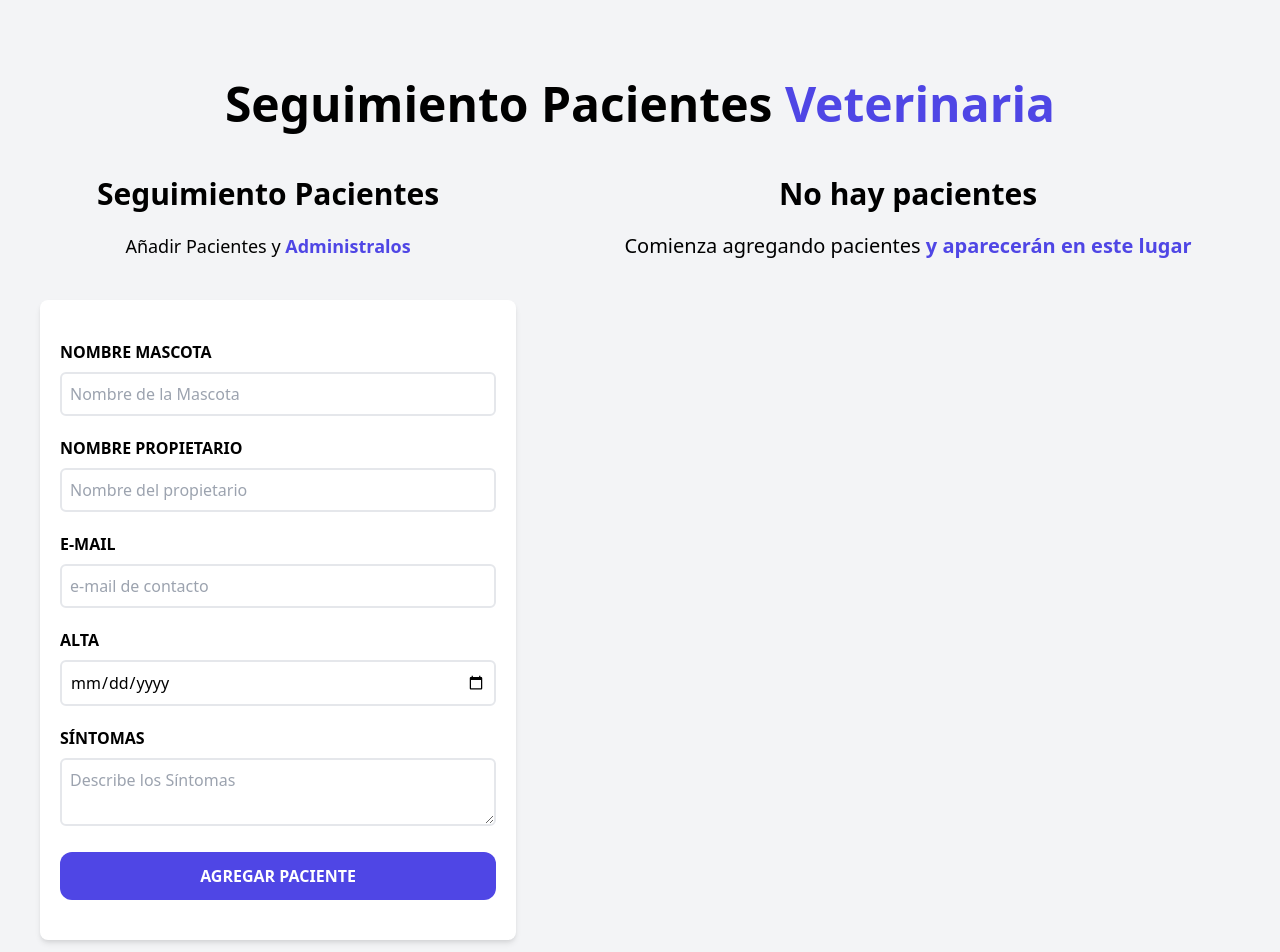
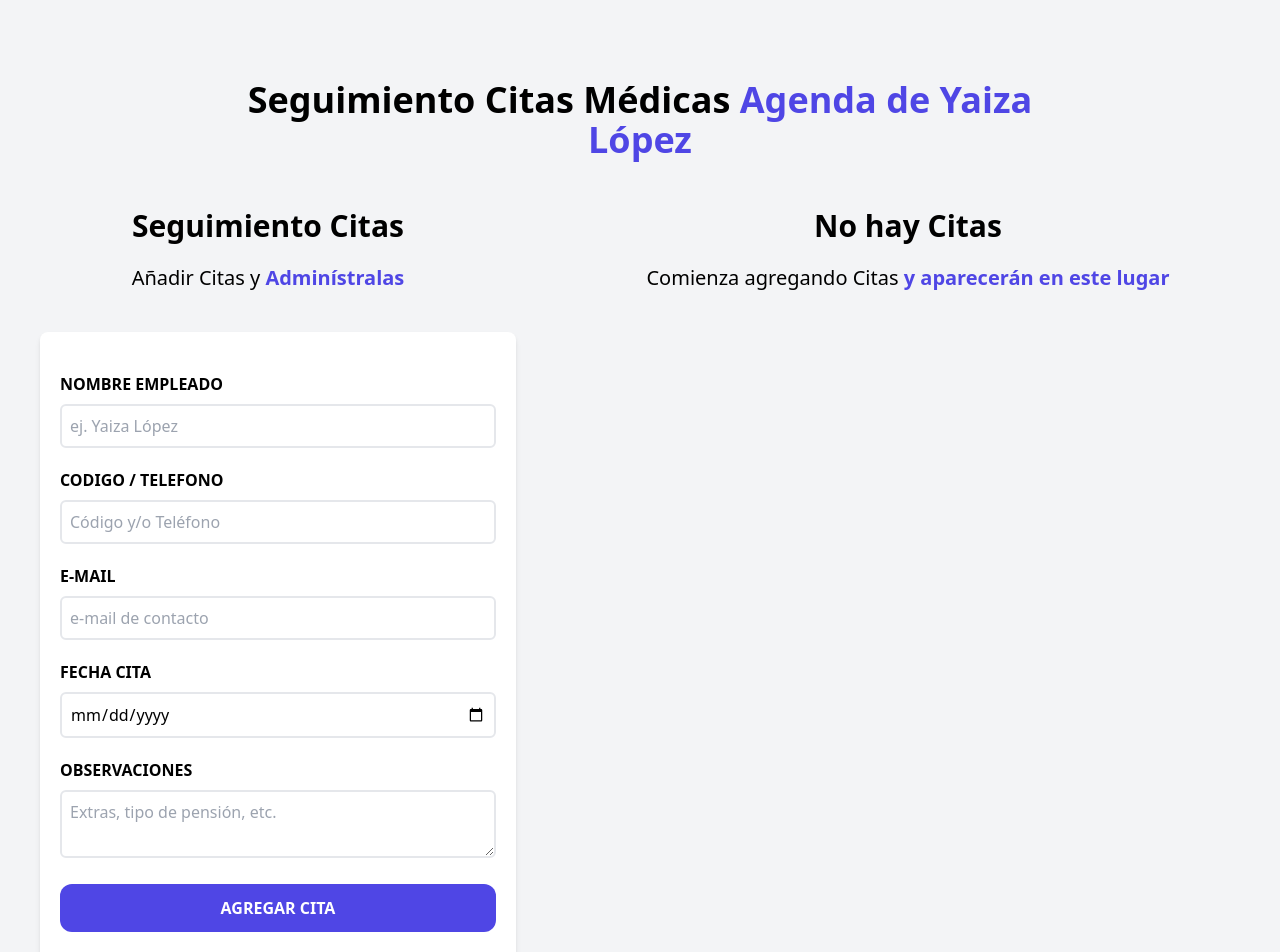
Before and after one commit to Ignapoleon/Citas_react, a React (Vite) app: page / in a window 1280 px wide. Shown: the top 952 px of the page. Built offline with nearby package versions, Linux system fonts and the light colour scheme.

Commit message:
Add files via upload

```diff
--- a/index.html
+++ b/index.html
@@ -4,7 +4,7 @@
     <meta charset="UTF-8" />
     <link rel="icon" type="image/svg+xml" href="/src/favicon.svg" />
     <meta name="viewport" content="width=device-width, initial-scale=1.0" />
-    <title>Clínica Veterinaria Tolosa</title>
+    <title>Citas De Bebechi</title>
   </head>
   <body class="bg-gray-100 h-screen">
     <div id="root"></div>
--- a/src/App.jsx
+++ b/src/App.jsx
@@ -1,6 +1,7 @@
 import { useState, useEffect } from 'react'
 import Formulario from "./components/Formulario"
 import Header from "./components/Header"
+import Footer from './components/Footer'
 import ListadoPacientes from "./components/ListadoPacientes"
 
 function App() {
@@ -43,6 +44,9 @@ function App() {
           />
       </div>
 
+<div className="container mx-auto">
+<Footer />
+</div>
     </div>
   )
 }
--- /dev/null
+++ b/src/components/Footer.jsx
@@ -0,0 +1,12 @@
+function Footer(){
+    return(
+
+            <h1 className="font-black text-1xl text-center mb-auto mx-auto">
+                Web para {""}
+                <span className="text-indigo-600">Yaiza Lopez</span>
+            </h1>
+
+    )
+}
+
+export default Footer;
--- a/src/components/Formulario.jsx
+++ b/src/components/Formulario.jsx
@@ -81,10 +81,10 @@ const Formulario = ({ pacientes, setPacientes, paciente, setPaciente}) => {
 
   return (
     <div className="md:w-1/2 lg:w-2/5 mx-5">
-      <h2 className="font-black text text-3xl text-center">Seguimiento Pacientes</h2>
+      <h2 className="font-black text text-3xl text-center">Seguimiento Citas</h2>
 
-      <p className="text-lg mt-5 text-center mb-10">Añadir Pacientes y {''}
-        <span className="text-indigo-600 font-bold">Administralos</span>
+      <p className="text-xl mt-5 mb-10 text-center">Añadir Citas y {''}
+        <span className="text-indigo-600 font-bold">Adminístralas</span>
       </p>
 
       <form
@@ -98,10 +98,10 @@ const Formulario = ({ pacientes, setPacientes, paciente, setPaciente}) => {
 
         {/* Bloque formaulario */}
         <div className="mb-5">
-          <label htmlFor="mascota" className="block text-grey-700 uppercase font-bold">Nombre Mascota</label>
+          <label htmlFor="mascota" className="block text-grey-700 uppercase font-bold">Nombre Empleado</label>
           <input id="mascota"
             type="text"
-            placeholder="Nombre de la Mascota"
+            placeholder="ej. Yaiza López"
             className="border-2 w-full p-2 mt-2 placeholder-gray-400 rounded-md"
             value={nombre}
             onChange={(e) => setNombre(e.target.value)} /> {/* eventlistener */}
@@ -109,10 +109,10 @@ const Formulario = ({ pacientes, setPacientes, paciente, setPaciente}) => {
         </div>
 
         <div className="mb-5">
-          <label htmlFor="propietario" className="block text-grey-700 uppercase font-bold">Nombre Propietario</label>
+          <label htmlFor="propietario" className="block text-grey-700 uppercase font-bold">Codigo / Telefono</label>
           <input id="propietario"
             type="text"
-            placeholder="Nombre del propietario"
+            placeholder="Código y/o Teléfono"
             className="border-2 w-full p-2 mt-2 placeholder-gray-400 rounded-md"
             value={propietario}
             onChange={(e) => setPropietario(e.target.value)} /> {/* eventlistener */}
@@ -131,7 +131,7 @@ const Formulario = ({ pacientes, setPacientes, paciente, setPaciente}) => {
         </div>
 
         <div className="mb-5">
-          <label htmlFor="alta" className="block text-grey-700 uppercase font-bold">Alta</label>
+          <label htmlFor="alta" className="block text-grey-700 uppercase font-bold">Fecha Cita</label>
           <input id="alta"
             type="date"
             className="border-2 w-full p-2 mt-2 placeholder-gray-400 rounded-md"
@@ -141,11 +141,11 @@ const Formulario = ({ pacientes, setPacientes, paciente, setPaciente}) => {
         </div>
 
         <div className="mb-5">
-          <label htmlFor="sintomas" className="block text-grey-700 uppercase font-bold">Síntomas</label>
+          <label htmlFor="sintomas" className="block text-grey-700 uppercase font-bold">Observaciones</label>
           <textarea
             id="sintomas"
             className="border-2 w-full p-2 mt-2 placeholder-gray-400 rounded-md"
-            placeholder="Describe los Síntomas"
+            placeholder="Extras, tipo de pensión, etc."
             value={sintomas}
             onChange={(e) => setSintomas(e.target.value)} /> {/* eventlistener */}
 
@@ -154,7 +154,7 @@ const Formulario = ({ pacientes, setPacientes, paciente, setPaciente}) => {
         <input type="submit"
           className="bg-indigo-600 w-full p-3 text-white uppercase font-bold rounded-xl
            hover:bg-indigo-700 cursor-pointer transition-all"
-          value={paciente.id ? "Editar Paciente" : "Agregar Paciente"}
+          value={paciente.id ? "Editar Cliente" : "Agregar Cita"}
         />
 
       </form>
--- a/src/components/Header.jsx
+++ b/src/components/Header.jsx
@@ -1,9 +1,9 @@
 function Header(){
     return(
 
-            <h1 className="font-black text-5xl text-center md:w-2/3 mx-auto">
-                Seguimiento Pacientes {""}
-                <span className="text-indigo-600">Veterinaria</span>
+            <h1 className="font-black text-4xl text-center md:w-2/3 mx-auto">
+                Seguimiento Citas Médicas {""}
+                <span className="text-indigo-600">Agenda de Yaiza López</span>
             </h1>
 
     )
--- a/src/components/ListadoPacientes.jsx
+++ b/src/components/ListadoPacientes.jsx
@@ -6,10 +6,10 @@ const ListadoPacientes = ({pacientes, setPaciente, eliminar}) => {
 
             {pacientes && pacientes.length ? (
                 <>
-                    <h2 className="font-black text-3xl text-center">Listado Pacientes</h2>
+                    <h2 className="font-black text-3xl text-center">Listado de Citas</h2>
                     <p className="text-xl mt-5 mb-10 text-center">
-                        Administra tus {''}
-                        <span className="text-indigo-600 font-bold ">Pacientes y Citas</span>
+                        Administra tu {''}
+                        <span className="text-indigo-600 font-bold ">Base Datos Citas</span>
                     </p>
 
                     { pacientes.map( paciente => (
@@ -24,9 +24,9 @@ const ListadoPacientes = ({pacientes, setPaciente, eliminar}) => {
 
             ) : (
                 <>
-                    <h2 className="font-black text-3xl text-center">No hay pacientes</h2>
+                    <h2 className="font-black text-3xl text-center">No hay Citas</h2>
                     <p className="text-xl mt-5 mb-10 text-center">
-                        Comienza agregando pacientes {''}
+                        Comienza agregando Citas {''}
                         <span className="text-indigo-600 font-bold ">y aparecerán en este lugar</span>
                     </p>
                 </>
--- a/src/components/Paciente.jsx
+++ b/src/components/Paciente.jsx
@@ -3,7 +3,7 @@ const Paciente = ({paciente, setPaciente, eliminar }) => {
 const{nombre,propietario,email,alta,sintomas,id}=paciente
 
 const handleEliminar= () => {
-    const respuesta = confirm("Desea Elminar este paciente?")
+    const respuesta = confirm("¿Desea Elminar este huésped?")
     if (respuesta){
       eliminar(id)
     }
@@ -14,12 +14,12 @@ const handleEliminar= () => {
 <div className="mx-5 my-10 bg-white shadow-md px-5 py-10 rounded-xl">
 
   <p className="font-bold mb-3 text-grey-700 uppercase">
-    Nombre: {''}
+    Nombre Paciente: {''}
     <span className="font-normal normal-case">{nombre}</span>
   </p>
 
   <p className="font-bold mb-3 text-grey-700 uppercase">
-    Propietario: {''}
+    Número/Código Empleado: {''}
     <span className="font-normal normal-case">{propietario}</span>
   </p>
 
@@ -29,12 +29,12 @@ const handleEliminar= () => {
   </p>
 
   <p className="font-bold mb-3 text-grey-700 uppercase">
-    Fecha Alta: {''}
+    Fecha Cita: {''}
     <span className="font-normal normal-case">{alta}</span>
   </p>
 
   <p className="font-bold mb-3 text-grey-700 uppercase">
-    Síntomas: {''}
+    Observaciones: {''}
     <span className="font-normal normal-case">{sintomas}</span>
   </p>
 
```
Also changed, not shown: src/components/Error.jsx (line endings or trailing spaces).
